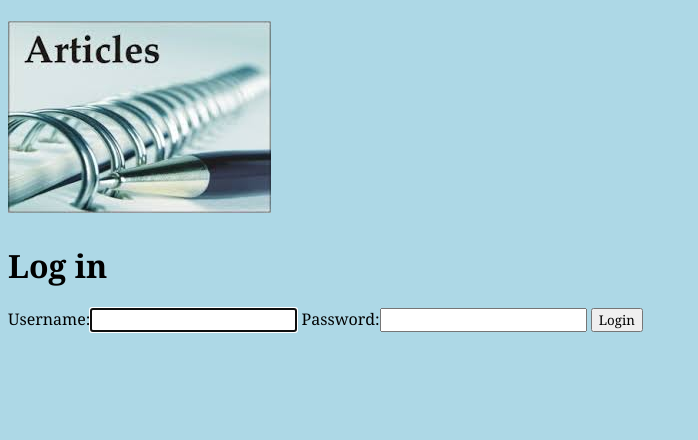
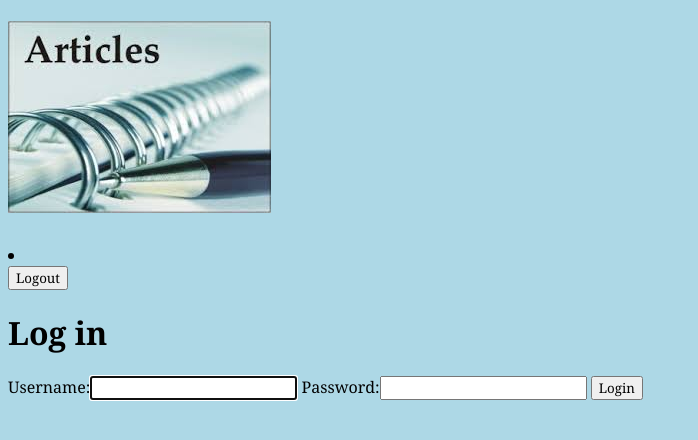
Before and after one commit to OPI-py/django_blog, a Django app: page /accounts/login in a window 1280 px wide. Shown: the top 440 px of the page, without its empty margins (0-698 px from the left). Run offline with Django 3.2, Linux system fonts and the light colour scheme.

Commit message:
Add log out button and action

```diff
--- a/web/templates/articles/articles_layout.html
+++ b/web/templates/articles/articles_layout.html
@@ -13,6 +13,14 @@
 				<img src="{% static 'articles.jpg' %}">
 				</a>
 			</h1>
+			<nav>
+				<li>
+					<form class="logout-link" action="{% url 'accounts:logout' %}" method="post">{%csrf_token%}
+						<button type="Submit">Logout</button>
+
+					</form>
+				</li>
+			</nav>
 			{% block content %}
 			{% endblock %}
 	</body>
```
